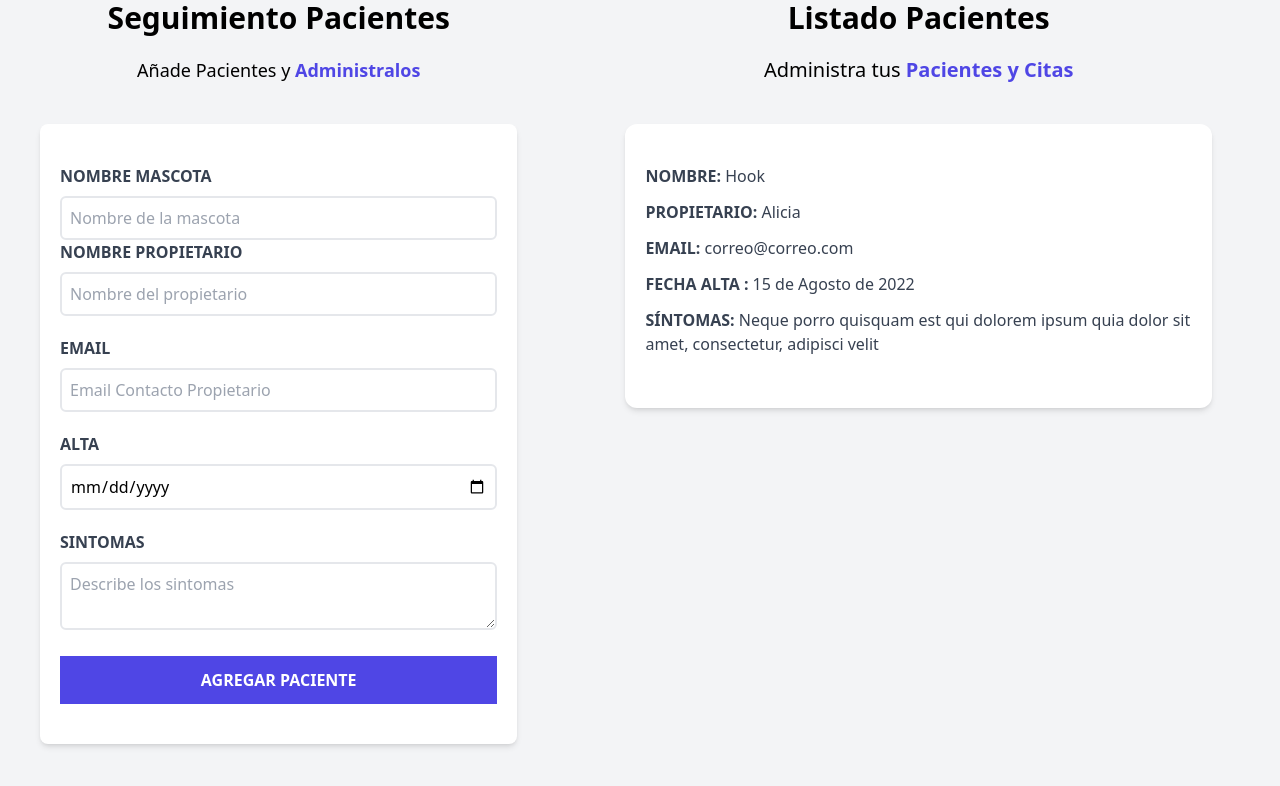
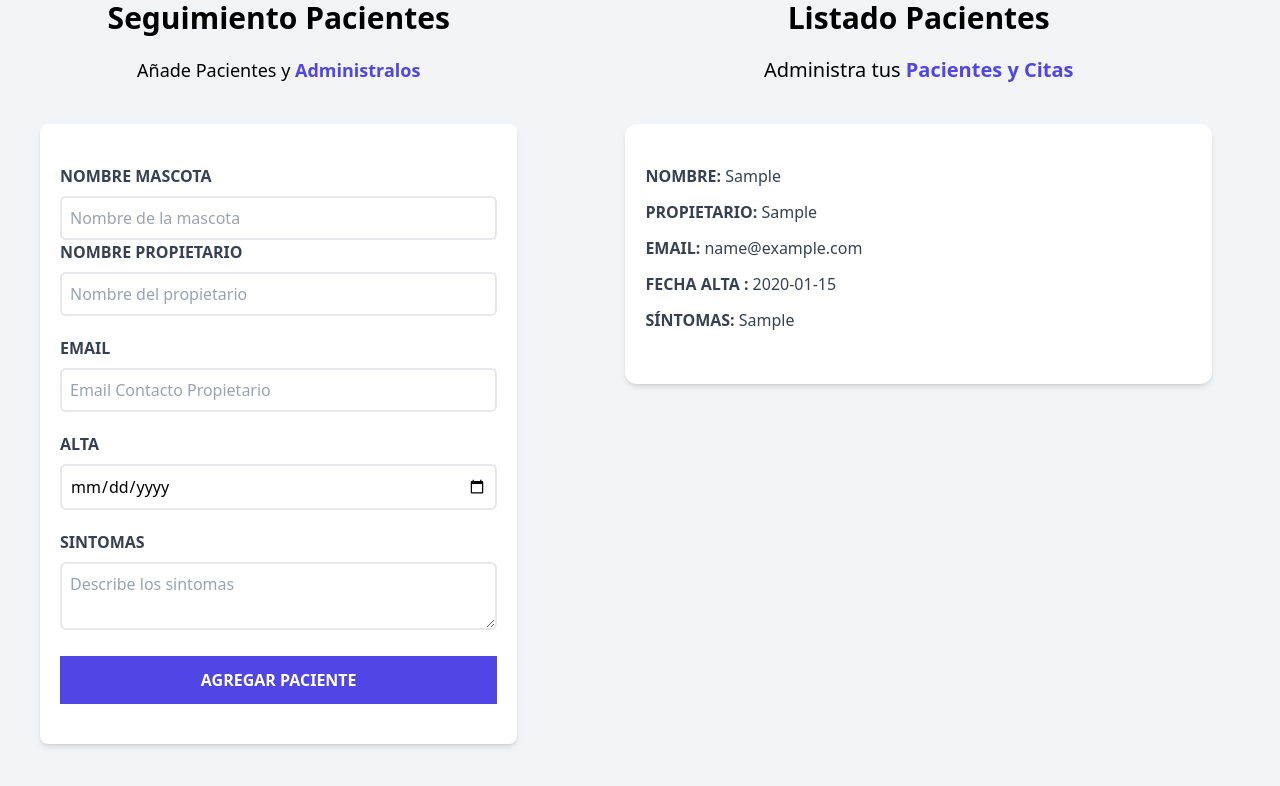
Before and after one commit to alicia-granados/MERN-EXPERIMENTS, a React (Vite) app in the folder Proyecto 1/citas_React/: page / in a window 1280 px wide. Both pictures are taken after typing "Sample", "Sample", "name@example.com", "2020-01-15", "Sample" into the empty fields and a click on the input "Agregar Paciente". Shown: the part 176-962 px from the top of the page. Built offline with nearby package versions, Linux system fonts and the light colour scheme.

Commit message:
feat: :sparkles: React: Mostrando la información de los pacientes en un listado

```diff
--- a/Proyecto 1/citas_React/src/components/ListadoPacientes.jsx
+++ b/Proyecto 1/citas_React/src/components/ListadoPacientes.jsx
@@ -8,9 +8,10 @@ const ListadoPacientes = ({pacientes}) => {
         Administra tus {''}
         <span className="text-indigo-600 font-bold ">Pacientes y Citas</span>
       </p>
-      { pacientes.map( paciente =>
+      { pacientes.map( (paciente,index) =>
         <Paciente
-        paciente={paciente}/>
+          key={index}
+          paciente={paciente}/>
       )}
 
     </div>
--- a/Proyecto 1/citas_React/src/components/Paciente.jsx
+++ b/Proyecto 1/citas_React/src/components/Paciente.jsx
@@ -1,22 +1,25 @@
 import React from 'react'
 
-const Paciente = () => {
+const Paciente = ({paciente}) => {
+
+  const {nombre,propietario,email,fecha,sintomas} = paciente
+
   return (
     <div className="mx-5  bg-white shadow-md px-5 py-10 rounded-xl">
         <p className="font-bold mb-3 text-gray-700 uppercase">Nombre: {''}
-          <span className="font-normal normal-case">Hook</span>
+          <span className="font-normal normal-case">{nombre}</span>
         </p>
         <p className="font-bold mb-3 text-gray-700 uppercase">Propietario: {''}
-          <span className="font-normal normal-case">Alicia</span>
+          <span className="font-normal normal-case">{propietario}</span>
         </p>
         <p className="font-bold mb-3 text-gray-700 uppercase">Email: {''}
-          <span className="font-normal normal-case">correo@correo.com</span>
+          <span className="font-normal normal-case">{email}</span>
         </p>
         <p className="font-bold mb-3 text-gray-700 uppercase">Fecha Alta : {''}
-          <span className="font-normal normal-case">15 de Agosto de 2022</span>
+          <span className="font-normal normal-case">{fecha} </span>
         </p>
         <p className="font-bold mb-3 text-gray-700 uppercase">Síntomas: {''}
-          <span className="font-normal normal-case">Neque porro quisquam est qui dolorem ipsum quia dolor sit amet, consectetur, adipisci velit</span>
+          <span className="font-normal normal-case">{sintomas}</span>
         </p>
     </div>
   )
```
